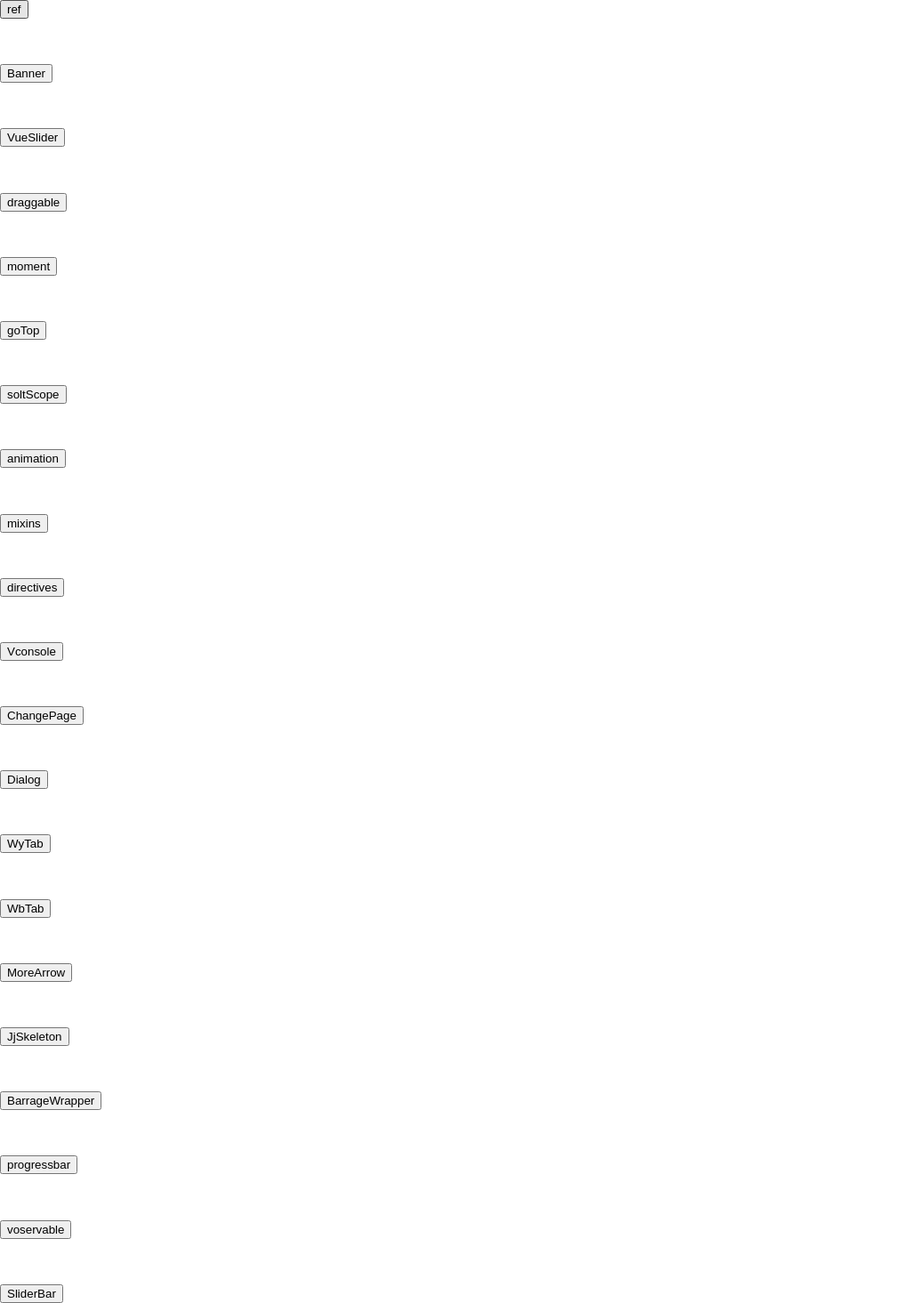
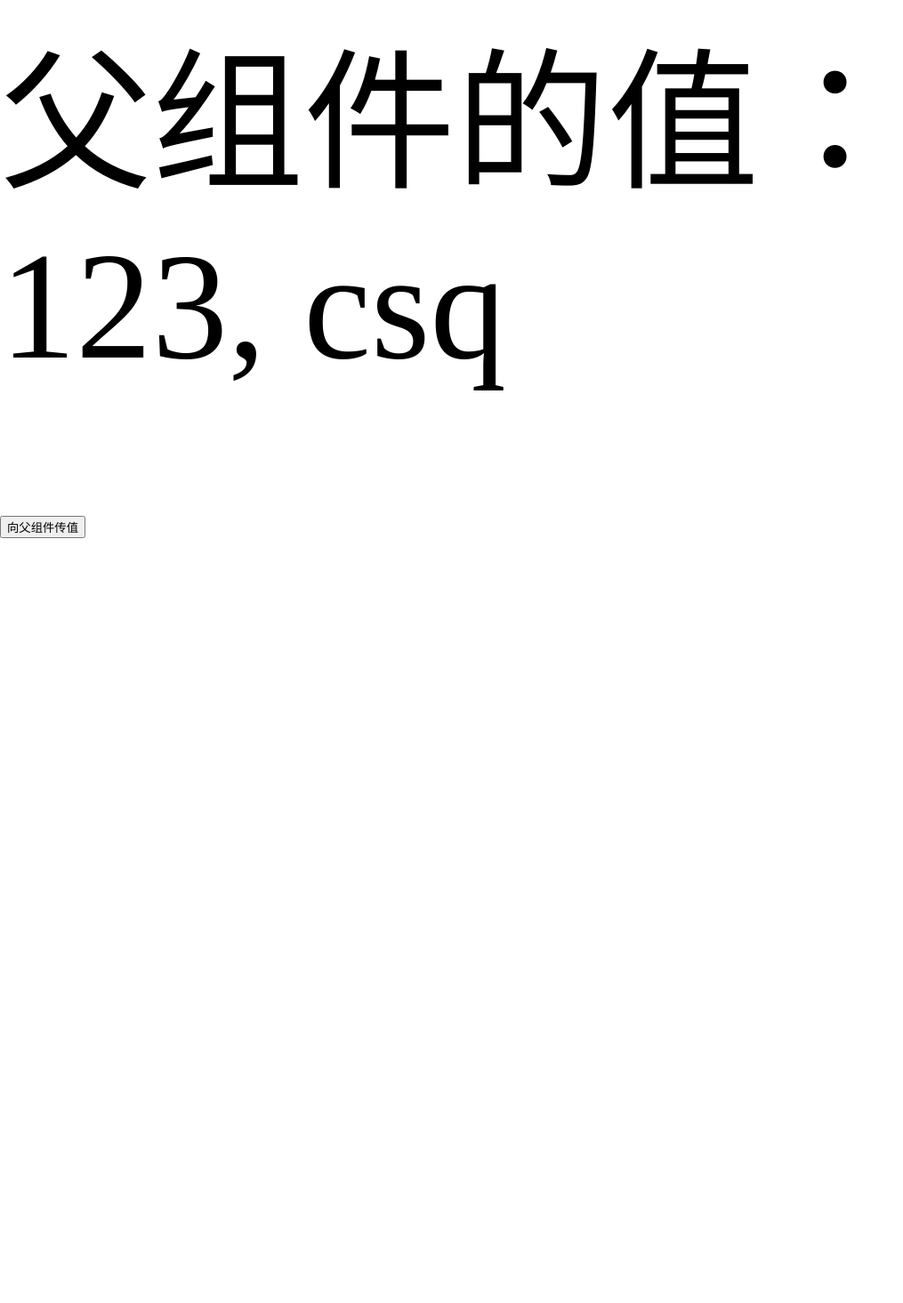
Before and after one commit to csq529/vue-components, a Vue app: page /#/conponentCommunication in a window 1280 px wide. Before the commit this address led to /#/home. Shown: the whole page at 89% size, without its empty margins (0-1015 px from the left). After the commit the page ends 800 px from the top, so only its background shows below. Built offline with nearby package versions, Linux system fonts and the light colour scheme.

Commit message:
父子组件传值

```diff
--- /dev/null
+++ b/src/components/ChildrenComponent/index.vue
@@ -0,0 +1,32 @@
+<template>
+  <div>
+    <div>父组件的值：{{ fData }}, {{ name }}</div>
+    <button @click="toFather">向父组件传值</button>
+  </div>
+</template>
+
+<script>
+  export default {
+    props: {
+      name: {
+        type: String,
+        default: ''
+      }
+    },
+    data () {
+      return {
+        text: '我来自子组件'
+      }
+    },
+    inject: ['fData'],
+    methods: {
+      toFather () {
+        this.$emit('toFather', this.text)
+      }
+    }
+  }
+</script>
+
+<style lang="stylus" scoped>
+
+</style>
--- a/src/router.js
+++ b/src/router.js
@@ -104,9 +104,12 @@ const VObservable = r =>
     () => r(require("./views/VObservable/VObservable")),
     "VObservable"
   );
-// SliderBar
+// 左滑菜单SliderBar
 const SliderBar = r =>
   require.ensure([], () => r(require("./views/SliderBar")), "SliderBar");
+// 组件通信
+const ConponentCommunication = r =>
+  require.ensure([], () => r(require("./views/ConponentCommunication")), "ConponentCommunication");
 Vue.use(Router);
 
 export default new Router({
@@ -231,6 +234,11 @@ export default new Router({
       path: "/sliderBar",
       name: "SliderBar",
       component: SliderBar
+    },
+    {
+      path: "/conponentCommunication",
+      name: "ConponentCommunication",
+      component: ConponentCommunication
     }
   ]
 });
--- /dev/null
+++ b/src/views/ConponentCommunication/index.vue
@@ -0,0 +1,37 @@
+<template>
+  <div>
+    <children-component
+      name="csq"
+      @toFather="fromChildren">
+    </children-component>
+    <div>{{ childrenData }}</div>
+  </div>
+</template>
+
+<script>
+  import ChildrenComponent from '@/components/ChildrenComponent'
+  export default {
+    data() {
+      return {
+        toC: 123,
+        childrenData: ''
+      }
+    },
+    provide: {
+      fData: 123
+    },
+    components: {
+      ChildrenComponent
+    },
+    methods: {
+      fromChildren(data) {
+        console.log('childrenData:', data)
+        this.childrenData = data
+      }
+    }
+  }
+</script>
+
+<style lang="stylus" scoped>
+
+</style>
--- a/src/views/Home/Home.vue
+++ b/src/views/Home/Home.vue
@@ -66,8 +66,11 @@
       <router-link tag="li" :to="{path: '/voservable'}">
         <button>voservable</button>
       </router-link>
-      <router-link tag="li" :to="{path: '/SliderBar'}">
-        <button>SliderBar</button>
+      <router-link tag="li" :to="{path: '/sliderBar'}">
+        <button>左滑菜单</button>
+      </router-link>
+      <router-link tag="li" :to="{path: '/conponentCommunication'}">
+        <button>组件通信</button>
       </router-link>
     </ul>
   </div>
```
